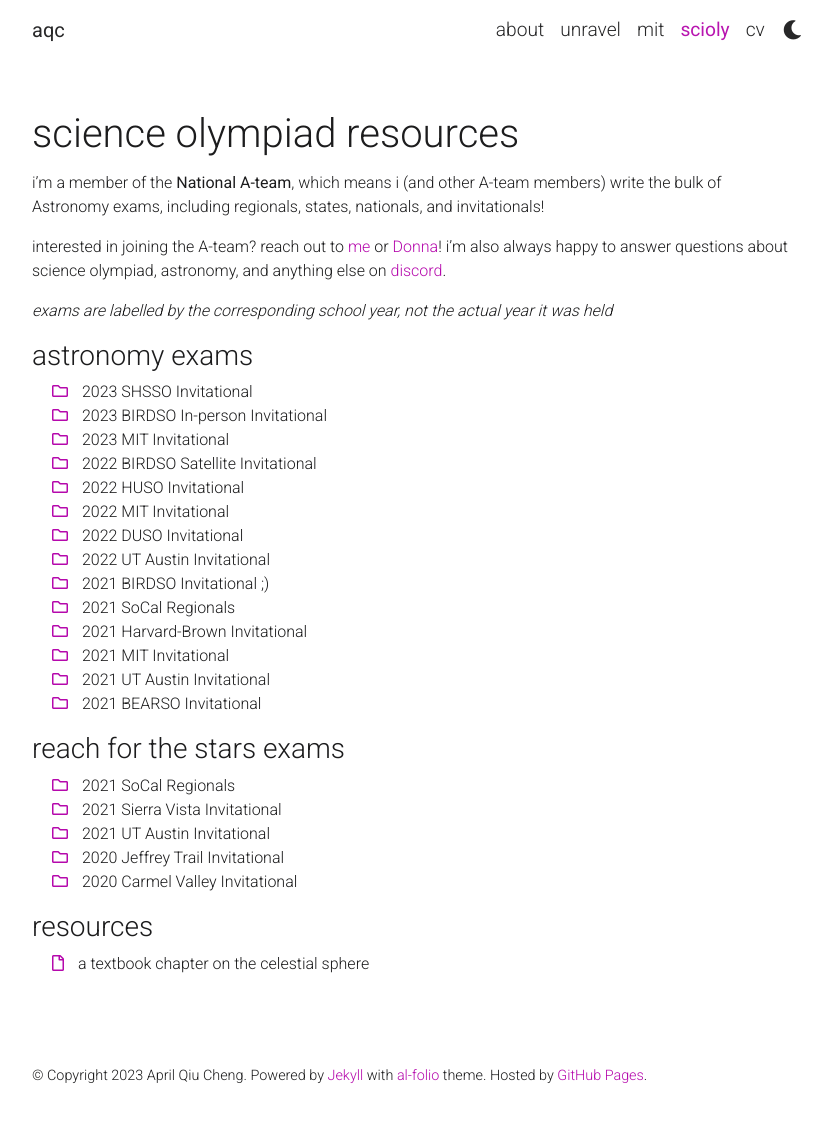
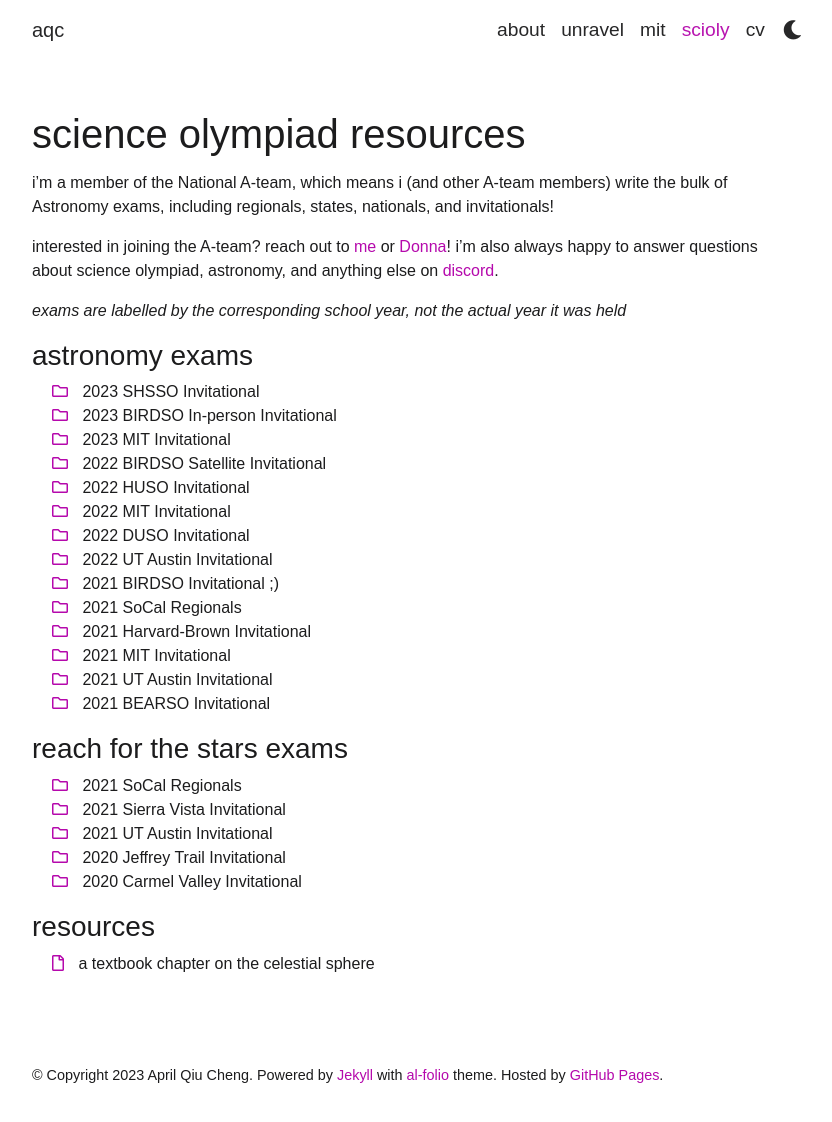
Before and after one commit to aqcheng/aqcheng.github.io, a Jekyll site: the page built from _pages/scioly.md, in a window 1280 px wide and 1126 px high. Shown: the top 1122 px of the window, without its empty margins (223-1055 px from the left). Built offline with Jekyll 4.4.1, drawn with Linux system fonts in a browser that asks for light colours; some web fonts are replaced; comment, search, counter and statistics services are not loaded; a style sheet for code colours, icons or effects is not loaded.

Commit message:
changed font to chivo

```diff
--- a/_sass/_base.scss
+++ b/_sass/_base.scss
@@ -3,10 +3,11 @@
  ******************************************************************************/
 
 // Typography
+@import url('https://fonts.googleapis.com/css2?family=Chivo:wght@100&family=Lato:wght@300;400&display=swap');
 
 p, h1, h2, h3, h4, h5, h6, em, div, li, span, strong {
   color: var(--global-text-color);
-  // font-family: 'Roboto';
+  font-family: 'Chivo', sans-serif;
 }
 
 span.emph {
```
